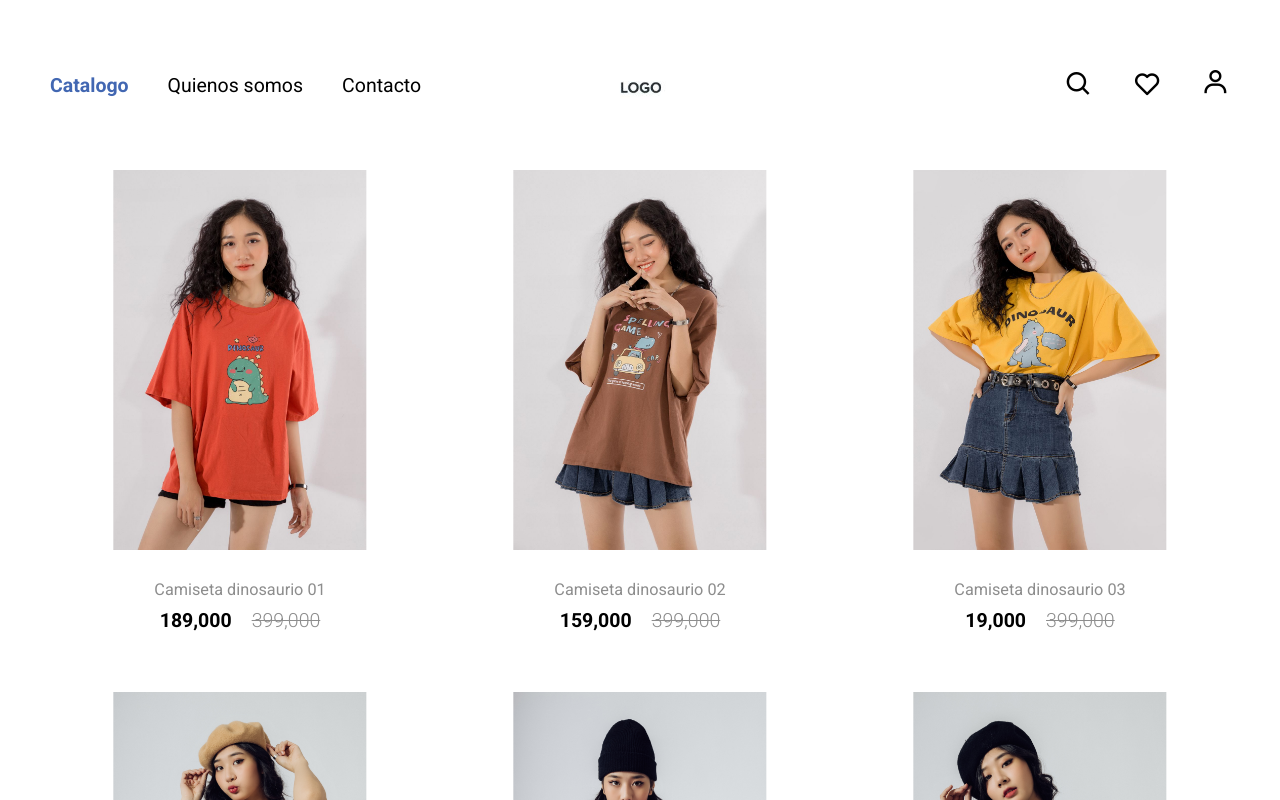
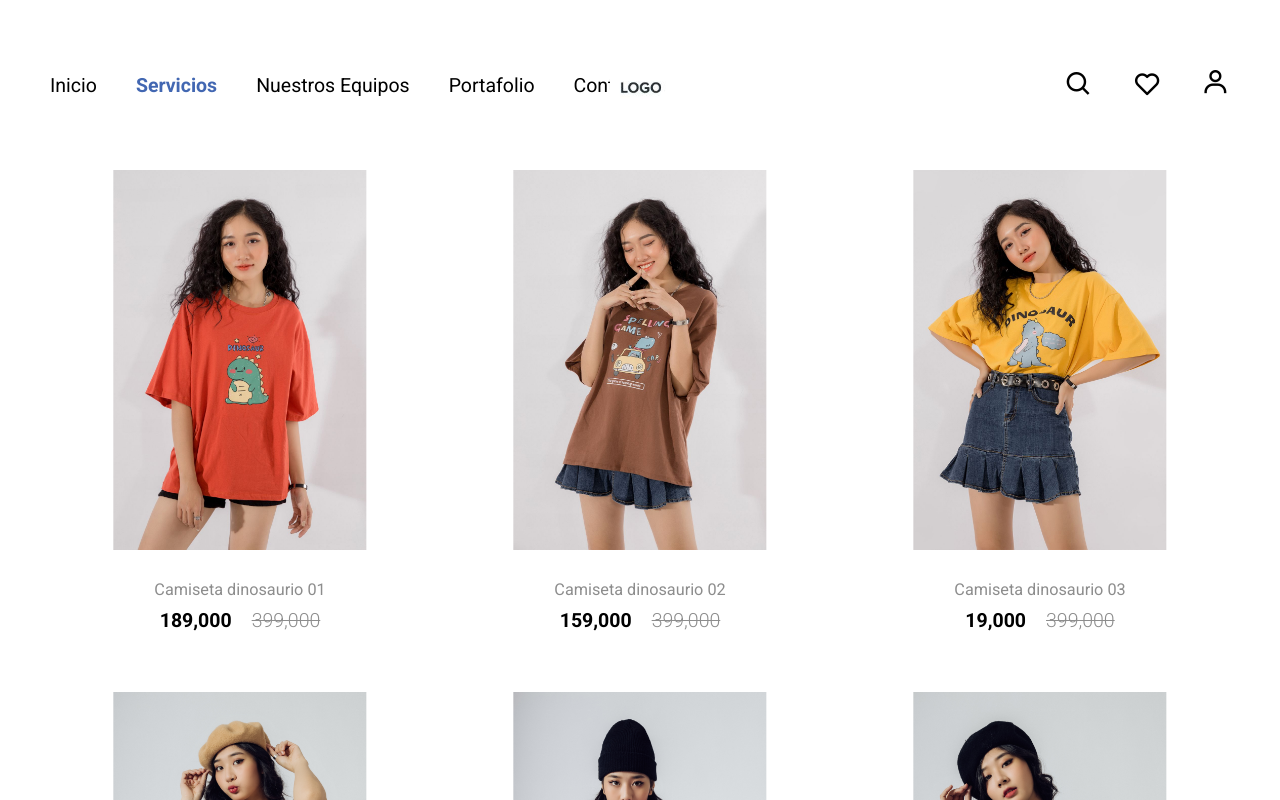
Before and after one commit to johan2097/pruebadesarrollo, a React (Create React App) app: page /catalog in a window 1280 px wide. Shown: the top 800 px of the page. Built offline with nearby package versions, Linux system fonts and the light colour scheme.

Commit message:
octavo  cambio

```diff
--- a/src/components/Header.jsx
+++ b/src/components/Header.jsx
@@ -4,13 +4,18 @@ import { Link, useLocation } from 'react-router-dom'
 import logo from '../assets/images/Logo-2.png'
 
 const mainNav = [
-
     {
-        display: "Catalogo",
+        display: "Inicio"
+    },
+    {
+        display: "Servicios",
         path: "/catalog"
     },
     {
-        display: "Quienos somos"
+        display: "Nuestros Equipos"
+    },
+    {
+        display: "Portafolio"
     },
     {
         display: "Contacto"
@@ -43,11 +48,12 @@ const Header = () => {
 
     return (
         <div className="header" ref={headerRef}>
-            <div className="container">
-                <div className="header__logo">
+            <div className="header__logo">
                         <img src={logo} alt="" />
 
                 </div>
+            <div className="container">
+
                 <div className="header__menu">
                     <div className="header__menu__mobile-toggle" onClick={menuToggle}>
                         <i className='bx bx-menu-alt-left'></i>
--- a/src/pages/SignUp.jsx
+++ b/src/pages/SignUp.jsx
@@ -10,7 +10,6 @@ const Signup = () => {
     const paperStyle = { padding: 20, width: 300, margin: "0 auto" }
     const headerStyle = { margin: 0 }
     const avatarStyle = { backgroundColor: '#1bbd7e' }
-    const marginTop = { marginTop: 5 }
     const initialValues = {
         name: '',
         email: '',
```
